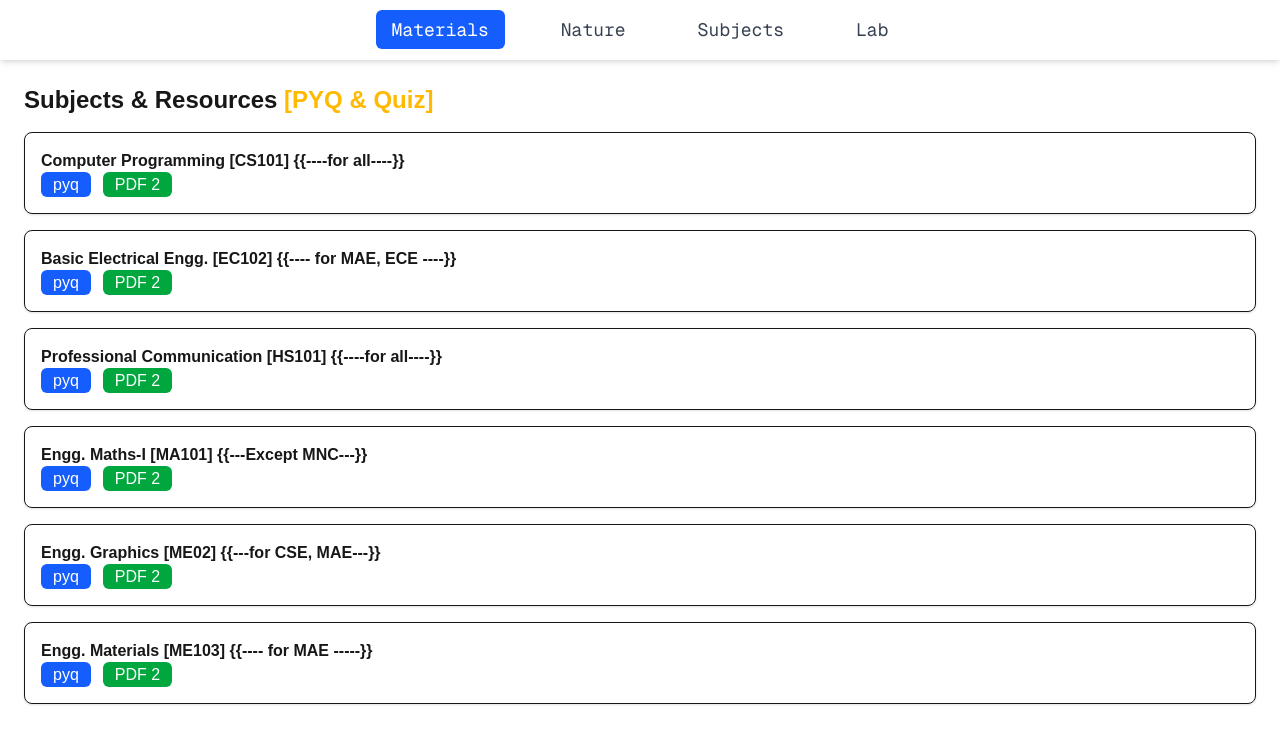
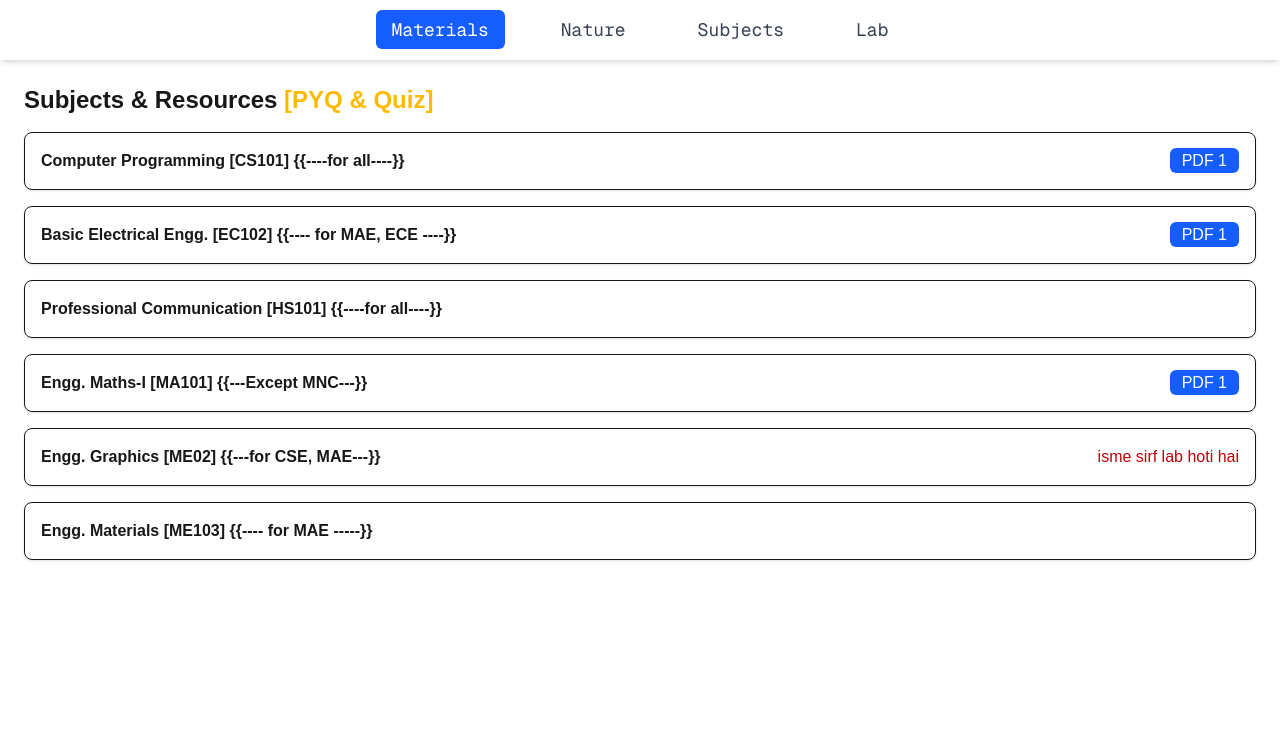
Before and after one commit to Twinklekumari2/college, a Next.js app: page /materials in a window 1280 px wide. Shown: the top 744 px of the page. Built offline with nearby package versions, Linux system fonts and the light colour scheme.

Commit message:
added resources

```diff
--- a/src/app/materials/page.jsx
+++ b/src/app/materials/page.jsx
@@ -5,30 +5,42 @@ const data = [
   { name: "Basic Electrical Engg. [EC102]   {{---- for MAE, ECE ----}}", link1: "/basic-electrical.pdf", link2: "" },
   { name: "Professional Communication [HS101]     {{----for all----}}", link1: "", link2: "" },
   { name: "Engg. Maths-I [MA101] {{---Except MNC---}}", link1: "/maths.pdf", link2: "" },
-  { name: "Engg. Graphics [ME02] {{---for CSE, MAE---}}", link1: "", link2: "" },
+  { name: "Engg. Graphics [ME02] {{---for CSE, MAE---}}", text: "isme sirf lab hoti hai" },
   { name: "Engg. Materials [ME103]  {{---- for MAE -----}}", link1: "", link2: "" },
 ];
 
 const Page = () => {
   return (
     <div className="p-6">
-      <h1 className="text-2xl font-bold mb-4">Subjects & Resources <span className="text-amber-400"> [PYQ & Quiz]</span></h1>
+      <h1 className="text-2xl font-bold mb-4">
+        Subjects & Resources <span className="text-amber-400">[PYQ & Quiz]</span>
+      </h1>
       <ul className="space-y-4">
         {data.map((item, index) => (
           <li
             key={index}
-            className="p-4 border rounded-lg shadow-sm flex-col md:flex-row gap-4 justify-between items-center"
+            className="p-4 border rounded-lg shadow-sm flex flex-col md:flex-row gap-4 justify-between items-start"
           >
+            {/* Subject name */}
             <span className="font-semibold">{item.name}</span>
-            <div className="space-x-3 mx-auto">
+
+            {/* Links ya Text */}
+            <div className="space-x-3">
+              {item.text ? (
+                <p className="text-red-700 font-medium">{item.text}</p>
+              ) : (
+                <>
+                  {item.link1 && (
                     <a
                       href={item.link1}
                       target="_blank"
                       rel="noopener noreferrer"
                       className="px-3 py-1 bg-blue-600 text-white rounded-md hover:bg-blue-700"
                     >
-                pyq
+                      PDF 1
                     </a>
+                  )}
+                  {item.link2 && (
                     <a
                       href={item.link2}
                       target="_blank"
@@ -37,6 +49,9 @@ const Page = () => {
                     >
                       PDF 2
                     </a>
+                  )}
+                </>
+              )}
             </div>
           </li>
         ))}
--- a/src/app/nature/page.jsx
+++ b/src/app/nature/page.jsx
@@ -8,15 +8,15 @@ const data = [
       "Jaisa notes/copy/pdf mei likha rehta hai vaisa hi same paper mei likhna hota hai. Like sir theroem bhi puchte hai as it is. Kisi bhi ques mei direct answer nhi likhna hai. pehle theory se hi start krna hai",
     source: "notes/pdf/pyq",
   },
-  { name: "Purnendu sir", evaluation: "notes  aur questions ko dhyan se padh lena hota h . Aur uske baad pyqs must h", source: "—" },
-  { name: "Sateesh sir", evaluation: "jo class mein likhwate h aur drawings banwate h , wo sab important h and again pyqs important h", source: "—" },
+  { name: "Purnendu sir", evaluation: "notes  aur questions ko dhyan se padh lena hota h . Aur uske baad pyqs must h", source: "tikle academy" },
+  { name: "Sateesh sir", evaluation: "jo class mein likhwate h aur drawings banwate h , wo sab important h and again pyqs important h", source: "tikle academy" },
   {
     name: "Uday sir",
     evaluation:
       "Padhate acha hai. jo copy mei likhwate hia usi mei se paper mei aata hai. inke paper mei mcq and ans/ques honge equal weightage ka hota hai",
     source: "class notes",
   },
-  { name: "Sunil sir", evaluation: "pyqs , derivations and wo jo book suggest karte h , uske questions especially examples jaroori h", source: "--" },
+  { name: "Sunil sir", evaluation: "pyqs , derivations and wo jo book suggest karte h , uske questions especially examples jaroori h", source: "tikle academy" },
 ]
 
 const Page = () => {
```
Lines whose indentation alone changed are shown as unchanged.
